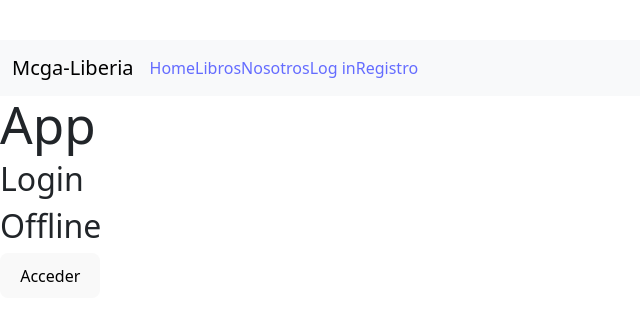
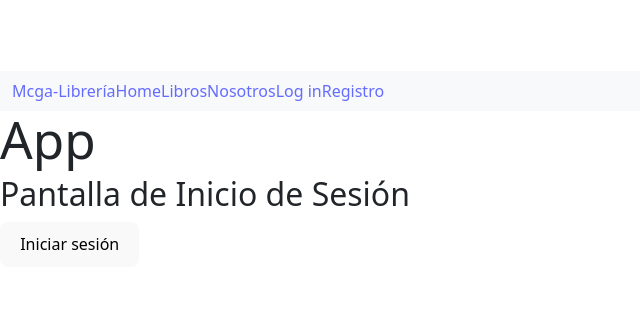
Before and after one commit to matiasr86/mcga-frontend, a React (Vite) app: page /login in a window 1280 px wide. Shown: the part 231-552 px from the top of the page, without its empty margins (0-640 px from the left). Built offline with nearby package versions, Linux system fonts and the light colour scheme.

Commit message:
Creacion de componente RequireAuth para la creacion de rutas privadas

```diff
--- a/src/App.tsx
+++ b/src/App.tsx
@@ -1,4 +1,5 @@
 import {Routes, Route} from "react-router-dom"
+import RequireAuth from "./components/RequireAuth"
 import Layout from "./components/Layout"
 import Home from "./pages/Home";
 import Login from "./pages/Login";
@@ -16,7 +17,7 @@ function App() {
         <Route path="/login" element={<Login/>}></Route>
         <Route path="/register" element={<Register/>}></Route>
         <Route path="/about" element={<About/>}></Route>
-        <Route path="/books" element={<Books/>}></Route>
+        <Route path="/books" element={<RequireAuth><Books/></RequireAuth>}></Route>
       </Routes>
     </>
   )
--- a/src/components/Header.tsx
+++ b/src/components/Header.tsx
@@ -4,9 +4,7 @@ const Header = () => {
     <>
       <nav className="navbar navbar-expand-lg vw-100 bg-body-tertiary">
         <div className="container-fluid">
-          <a className="navbar-brand" href="#">
-            Mcga-Liberia
-          </a>
+          <Link to={"/"}>Mcga-Librería</Link>
           <button
             className="navbar-toggler"
             type="button"
--- /dev/null
+++ b/src/components/RequireAuth.tsx
@@ -0,0 +1,15 @@
+import { ReactNode } from "react";
+import { Navigate } from "react-router-dom";
+import { useAuth } from "../context/AuthProvider";
+
+const RequireAuth: React.FC<{ children: ReactNode }> = ({ children }) => {
+  const { isLoggedIn } = useAuth();
+
+  if (!isLoggedIn) {
+    return <Navigate to={"/login"} />;
+  }
+
+  return children;
+};
+
+export default RequireAuth;
--- /dev/null
+++ b/src/context/AuthProvider.tsx
@@ -0,0 +1,43 @@
+import React, { createContext, useContext, useState, ReactNode } from "react";
+
+// Definimos el tipo para el contexto
+interface AuthContextProps {
+  isLoggedIn: boolean;
+  login: () => void;
+  logout: () => void;
+}
+
+// Creamos el contexto con un valor inicial
+const AuthContext = createContext<AuthContextProps | undefined>(undefined);
+
+// Creamos un componente de proveedor que utilizará el estado y las funciones relacionadas con la autenticación
+export const AuthProvider: React.FC<{ children: ReactNode }> = ({
+  children,
+}) => {
+  const [isLoggedIn, setLoggedIn] = useState(false);
+
+  const login = () => {
+    // Lógica de inicio de sesión, por ejemplo, cambiar el estado a true
+    setLoggedIn(true);
+  };
+
+  const logout = () => {
+    // Lógica de cierre de sesión, por ejemplo, cambiar el estado a false
+    setLoggedIn(false);
+  };
+
+  return (
+    <AuthContext.Provider value={{ isLoggedIn, login, logout }}>
+      {children}
+    </AuthContext.Provider>
+  );
+};
+
+// Un gancho personalizado para acceder al contexto
+export const useAuth = () => {
+  const context = useContext(AuthContext);
+  if (!context) {
+    throw new Error("useAuth debe ser utilizado dentro de un AuthProvider");
+  }
+  return context;
+};
--- a/src/context/UserProvider.tsx
+++ /dev/null
@@ -1,21 +0,0 @@
-import { createContext, useState } from "react";
-
-export const UserContext = createContext();
-
-
-interface props{
-  children: JSX.Element | JSX.Element[]
-}
-//Utilizamos el contexto para generar nuestras rutas privadas
-//Todo componente dentro de UserProvider tendra acceso a User y setUser
-
-const UserProvider = ({children}:props) => {
-  const [user, setUser] = useState(false);
-  return (
-    <UserContext.Provider value={{ user, setUser }}>
-      {children}
-    </UserContext.Provider>
-  );
-};
-
-export default UserProvider;
--- a/src/main.tsx
+++ b/src/main.tsx
@@ -3,12 +3,12 @@ import App from "./App.tsx";
 import "./index.css";
 
 import { BrowserRouter } from "react-router-dom";
-import UserProvider from "./context/UserProvider.tsx";
+import {AuthProvider} from "./context/AuthProvider.tsx";
 
 ReactDOM.createRoot(document.getElementById("root")!).render(
-  <UserProvider>
+  <AuthProvider>
     <BrowserRouter>
       <App />
     </BrowserRouter>
-  </UserProvider>
+  </AuthProvider>
 );
--- a/src/pages/Home.tsx
+++ b/src/pages/Home.tsx
@@ -1,7 +1,17 @@
+import { useNavigate } from "react-router-dom";
+
 const Home = () => {
+  const navigate = useNavigate();
+
+  const Navegar = ()=>{
+  navigate('/about')
+
+  }
+
   return (
     <>
       <h2>Home</h2>
+      <button onClick={Navegar}>Viajar a About</button>
     </>
    );
 }
--- a/src/pages/Login.tsx
+++ b/src/pages/Login.tsx
@@ -1,19 +1,31 @@
-import { useContext } from "react";
-import { UserContext } from "../context/UserProvider";
+import React from "react";
+import { useNavigate } from "react-router-dom";
+import { useAuth } from "../context/AuthProvider";
 
+const Login: React.FC = () => {
+  const { isLoggedIn, login, logout } = useAuth();
+  const navigate = useNavigate();
 
-const Login = () => {
-  const {user, setUser} = useContext(UserContext);
-  const changeState = ()=>{
-    setUser(!setUser);
-  }
+  const handleLogin = () => {
+    console.log("Se presiono el boton");
+    // Aquí puedes agregar lógica de autenticación, por ejemplo, una llamada a un servidor.
+    // Si la autenticación es exitosa, llamas a la función de inicio de sesión.
+    if(isLoggedIn){
+      logout()
+    }else{
+      login();
+    }
+    navigate("/");
+  };
+
   return (
-    <>
-      <h2>Login</h2>
-      <h2>{user ? "En linea" : "Offline"}</h2>
-      <button onClick={changeState}>Acceder</button>
-    </>
-   );
-}
+    <div>
+      <h2>Pantalla de Inicio de Sesión</h2>
+      <button onClick={handleLogin}>
+        {isLoggedIn ? "Cerrar sesión" : "Iniciar sesión"}
+      </button>
+    </div>
+  );
+};
 
 export default Login;
```
